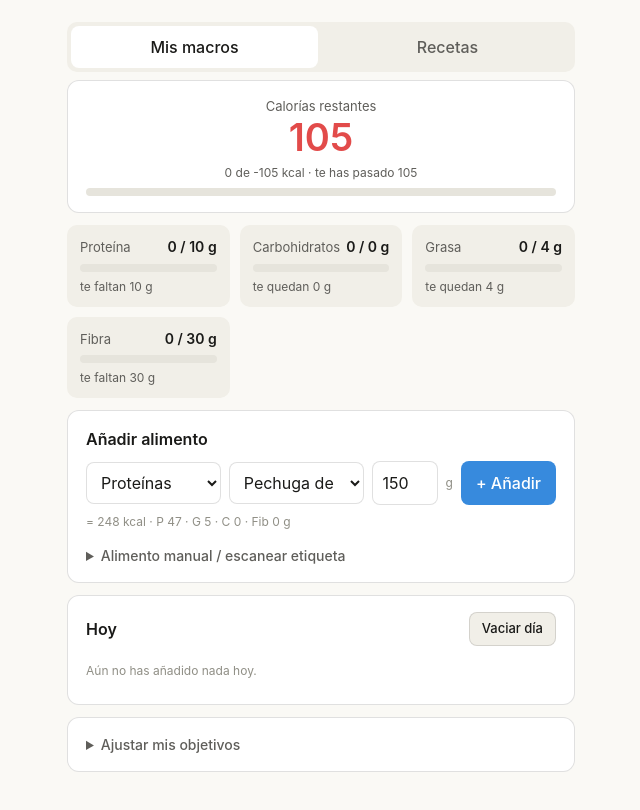
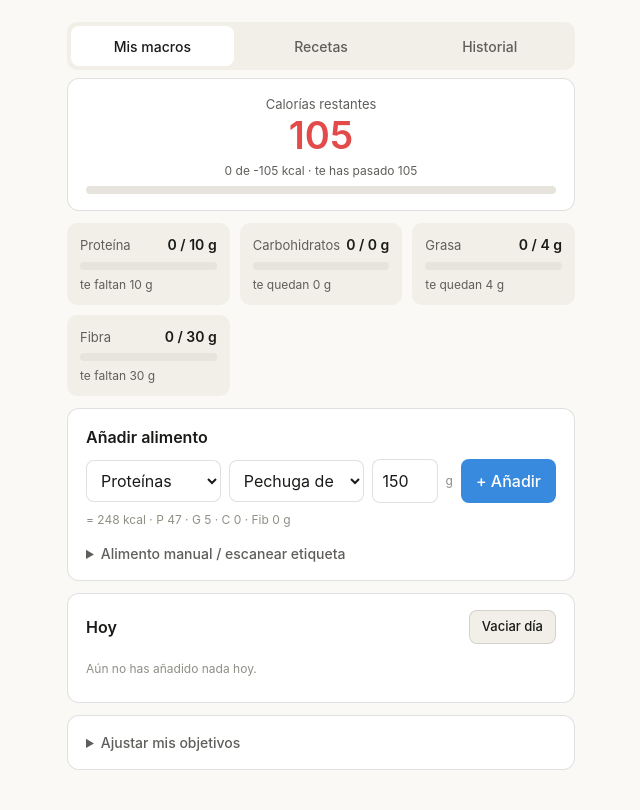
Before and after one commit to luciaaluzu650/mis-macros, a plain HTML site: page index.html in a window 1280 px wide. Both pictures are taken after typing "5", "5", "5", "5" into the empty fields and a click on the button "Calcular y empezar". Shown: the whole page, without its empty margins (319-959 px from the left). Drawn offline with Linux system fonts and the light colour scheme.

Commit message:
Pestaña Historial: días por mes con sus macros
- Tercera pestaña que recorre los días guardados en localStorage,
  los agrupa por mes y muestra kcal + macros de cada día.

Co-Authored-By: Claude Opus 4.8 <noreply@anthropic.com>

```diff
--- a/index.html
+++ b/index.html
@@ -26,7 +26,7 @@ body{background:var(--bg);color:var(--text);font-family:-apple-system,BlinkMacSy
 .card{background:var(--surface);border:.5px solid var(--border);border-radius:var(--r);padding:16px 18px;margin-bottom:12px}
 .tabbar{position:sticky;top:0;background:var(--bg);padding:8px 0 8px;z-index:10}
 .tabs{display:flex;gap:6px;background:var(--s2);padding:4px;border-radius:10px}
-.tab{flex:1;background:transparent;border:none;border-radius:8px;padding:9px;min-height:40px;font-weight:500;color:var(--text2);cursor:pointer}
+.tab{flex:1;background:transparent;border:none;border-radius:8px;padding:9px 4px;min-height:40px;font-weight:500;font-size:14px;white-space:nowrap;color:var(--text2);cursor:pointer}
 .tab.active{background:var(--surface);color:var(--text)}
 .track{background:var(--s3);border-radius:999px;height:8px;overflow:hidden;margin-top:6px}
 .fill{height:100%;border-radius:999px;transition:width .3s}
@@ -85,6 +85,7 @@ h2{font-size:16px;font-weight:600;margin:0 0 10px}
     <div class="tabbar"><div class="tabs">
       <button class="tab active" data-tab="macros" type="button">Mis macros</button>
       <button class="tab" data-tab="recetas" type="button">Recetas</button>
+      <button class="tab" data-tab="historial" type="button">Historial</button>
     </div></div>
 
     <div id="tab-macros">
@@ -200,6 +201,13 @@ h2{font-size:16px;font-weight:600;margin:0 0 10px}
         </div>
       </div>
       <p class="muted" style="text-align:center">Crea tus comidas fijas una vez y añádelas al día con un toque.</p>
+    </div>
+
+    <div id="tab-historial" style="display:none">
+      <div class="card">
+        <h2>Historial</h2>
+        <div id="histList"></div>
+      </div>
     </div>
   </div>
 </div>
@@ -378,9 +386,11 @@ function renderRecipes(){
  var h='';recipes.forEach(function(r,i){var sv=r.servings||1;h+='<div class="rec"><div style="display:flex;align-items:center;gap:8px"><div class="nm" style="flex:1">'+r.name+'</div><button class="rdel delbtn" data-i="'+i+'" aria-label="Eliminar receta">×</button></div><div class="muted">1 porción: '+Math.round(r.k/sv)+' kcal · P'+Math.round(r.p/sv)+' G'+Math.round(r.f/sv)+' C'+Math.round(r.c/sv)+(sv>1?' (de '+sv+' porciones)':'')+'</div><button class="radd btn-ok" data-i="'+i+'" style="width:100%;margin-top:8px">+ Añadir 1 porción al día</button></div>'});
  rl.innerHTML=h;
 }
+function getHistory(){var days=[];for(var i=0;i<localStorage.length;i++){var key=localStorage.key(i);var mm=key&&key.match(/^macros_(\d{4})-(\d{1,2})-(\d{1,2})$/);if(!mm)continue;var arr;try{arr=JSON.parse(localStorage.getItem(key))||[]}catch(e){arr=[]}if(!arr.length)continue;days.push({y:+mm[1],mo:+mm[2],d:+mm[3],t:sumItems(arr)})}days.sort(function(a,b){return (b.y-a.y)||(b.mo-a.mo)||(b.d-a.d)});return days}
+function renderHistory(){var el=$('histList');if(!el)return;var days=getHistory();if(!days.length){el.innerHTML='<div class="muted" style="padding:8px 0">Aún no hay días registrados. Lo que añadas cada día se irá guardando aquí.</div>';return}var meses=['enero','febrero','marzo','abril','mayo','junio','julio','agosto','septiembre','octubre','noviembre','diciembre'],ds=['dom','lun','mar','mié','jue','vie','sáb'],h='',cm='';days.forEach(function(o){var mk=o.y+'-'+o.mo;if(mk!==cm){cm=mk;h+='<div style="font-weight:600;margin:16px 0 2px">'+meses[o.mo-1]+' '+o.y+'</div>'}var dow=new Date(o.y,o.mo-1,o.d).getDay();h+='<div class="li"><div class="nm">'+ds[dow]+' '+o.d+'<div class="muted" style="font-weight:400">P'+Math.round(o.t.p)+' · G'+Math.round(o.t.f)+' · C'+Math.round(o.t.c)+' · Fib '+Math.round(o.t.fi)+'</div></div><div style="text-align:right;font-weight:600">'+Math.round(o.t.k)+' <span class="muted" style="font-weight:400">kcal</span></div></div>'});el.innerHTML=h}
 function add(it){items.push(it);persist();render()}
 function show(w){$('setup').style.display=(w==='setup')?'block':'none';$('app').style.display=(w==='app')?'block':'none'}
-function showTab(name){$('tab-macros').style.display=(name==='macros')?'block':'none';$('tab-recetas').style.display=(name==='recetas')?'block':'none';var bs=document.querySelectorAll('.tab');for(var i=0;i<bs.length;i++){bs[i].className='tab'+(bs[i].getAttribute('data-tab')===name?' active':'')}}
+function showTab(name){['macros','recetas','historial'].forEach(function(n){var el=$('tab-'+n);if(el)el.style.display=(n===name)?'block':'none'});var bs=document.querySelectorAll('.tab');for(var i=0;i<bs.length;i++){bs[i].className='tab'+(bs[i].getAttribute('data-tab')===name?' active':'')}if(name==='historial')renderHistory()}
 window.addEventListener('DOMContentLoaded',function(){
  catSel=$('catSel');foodSel=$('foodSel');gIn=$('gIn');rcat=$('rcat');rfood=$('rfood');rg=$('rg');
  Object.keys(FOODS).forEach(function(c){var o=document.createElement('option');o.value=c;o.textContent=c;catSel.appendChild(o);var o2=document.createElement('option');o2.value=c;o2.textContent=c;rcat.appendChild(o2)});
```
